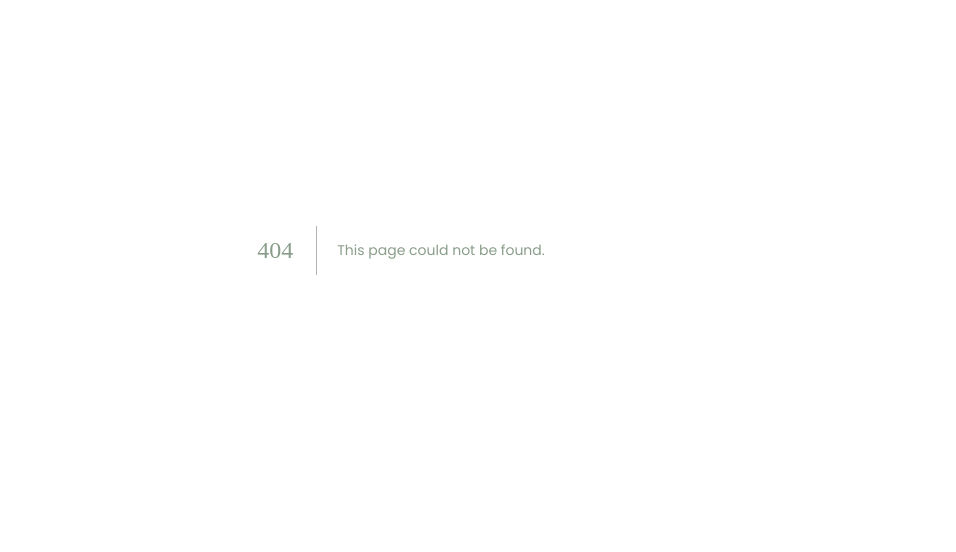
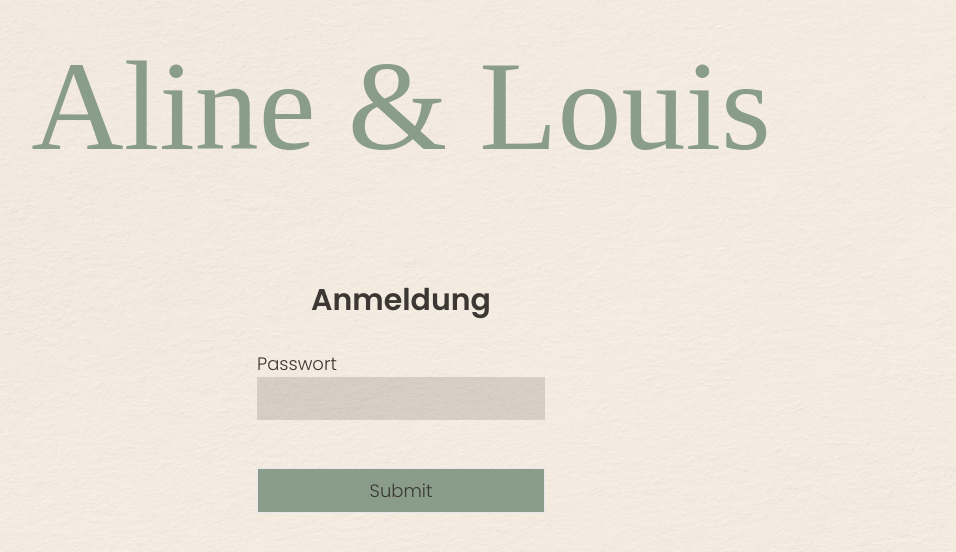
Before and after one commit to julian-jaeger-06/hochzeit-main, a Next.js app: page /auth in a window 1280 px wide. Before the commit this address had no page. Shown: the part 150-702 px from the top of the page, without its empty margins (239-1195 px from the left). Built offline with nearby package versions, Linux system fonts and the light colour scheme; a web font is replaced by a local one.

Commit message:
add password page

```diff
--- a/next.config.js
+++ b/next.config.js
@@ -1,4 +1,4 @@
 /** @type {import('next').NextConfig} */
-const nextConfig = { experimental: { serverActions: true } };
+const nextConfig = {};
 
 module.exports = nextConfig;
--- /dev/null
+++ b/src/app/auth/actions.ts
@@ -0,0 +1,13 @@
+"use server";
+import { cookies } from "next/headers";
+import { redirect } from "next/navigation";
+export async function authenticate(prevState: any, formData: FormData) {
+  const password = formData.get("password")?.toString();
+
+  if (password === "AlineLouis2024") {
+    cookies().set("auth", password, { secure: true });
+    redirect("/");
+  } else {
+    return { message: "Passwort falsch" };
+  }
+}
--- /dev/null
+++ b/src/app/auth/page.tsx
@@ -0,0 +1,41 @@
+"use client";
+import { useFormState } from "react-dom";
+import { authenticate } from "./actions";
+import Image from "next/image";
+import bg from "@/assets/background_paper.jpeg";
+
+const initialState = {
+  message: null,
+};
+
+export default function Page() {
+  const [state, formAction] = useFormState(authenticate, initialState);
+
+  return (
+    <>
+      <h1>Aline & Louis</h1>
+      <Image
+        alt="Mountains"
+        src={bg}
+        placeholder="blur"
+        quality={100}
+        className="fixed inset-0 -z-10 w-screen h-screen object-cover"
+      />
+      <div className="grid place-content-center">
+        <div className="text-center font-bold text-3xl mb-8">Anmeldung</div>
+        <form action={formAction} className="flex flex-col">
+          <label className="mb-12 relative">
+            <div>Passwort</div>
+            <input name="password" type="password" className="InputText" />
+            <div className="text-sm text-red-400 absolute -bottom-6">
+              {state?.message}
+            </div>
+          </label>
+          <button className="border p-2 bg-[rgba(137,157,138,1)]">
+            Submit
+          </button>
+        </form>
+      </div>
+    </>
+  );
+}
--- a/src/app/globals.css
+++ b/src/app/globals.css
@@ -119,3 +119,18 @@ a {
 a:hover {
   color: var(--green);
 }
+
+.InputText {
+  width: 18rem;
+  padding: 0.5rem;
+  border: none;
+  color: black;
+  background-color: #d7d4d4bb;
+  outline-color: #899d8a;
+  mix-blend-mode: multiply;
+}
+
+.InputText::placeholder {
+  opacity: 70%;
+  color: var(--dark-brown);
+}
--- a/src/app/page.tsx
+++ b/src/app/page.tsx
@@ -8,6 +8,8 @@ import Footer from "@/components/Footer/Footer";
 import Anmeldung from "@/components/Anmeldung/Anmeldung";
 import bg from "@/assets/background_paper.jpeg";
 import Image from "next/image";
+import { cookies } from "next/headers";
+import { redirect } from "next/navigation";
 
 export default function Home() {
   const links = [
@@ -17,6 +19,11 @@ export default function Home() {
     { label: "Übernachtung", url: "#uebernachtung" },
     { label: "Anmeldung", url: "#anmeldung" },
   ];
+
+  const auth = cookies().get("auth")?.value;
+  if (auth !== "AlineLouis2024") {
+    redirect("/auth");
+  }
 
   return (
     <>
--- a/src/components/Ablauf/ablauf.css
+++ b/src/components/Ablauf/ablauf.css
@@ -21,7 +21,7 @@
 .AblaufFakten {
   display: flex;
   flex-direction: column;
-  align-items: start;
+  align-items: flex-start;
   gap: 3rem;
   position: relative;
   padding: 0;
@@ -34,7 +34,7 @@
 .AblaufFaktenGroup {
   display: flex;
   flex-direction: column;
-  align-items: start;
+  align-items: flex-start;
   gap: 1.5rem;
 
   @media (min-width: 1024px) {
--- a/src/components/Footer/Footer.tsx
+++ b/src/components/Footer/Footer.tsx
@@ -35,8 +35,8 @@ export default function Footer() {
                         </span>
                         <svg width="48" height="42" viewBox="0 0 48 42" fill="none" xmlns="http://www.w3.org/2000/svg">
                             <g id="heart">
-                            <path id="Vector" d="M24.1965 6.84749C14.8286 -3.351 2.8813 4.23623 2.61717 14.8798C2.3531 25.5212 10.8078 31.164 16.9723 36.2212C19.1473 38.0043 21.2436 39.6848 23.3818 39.6778" stroke="rgba(248, 240, 229, 1)" stroke-width="4" stroke-linecap="round"/>
-                            <path id="Vector_2" opacity="0.5" d="M24.1829 6.91737C34.0586 -3.34401 45.6312 4.16634 45.3671 14.8099C45.1029 25.4535 36.3668 31.1525 29.9502 36.2509C27.6865 38.0463 25.5064 39.7407 23.3682 39.7477" stroke="rgba(248, 240, 229, 1)" stroke-width="4" stroke-linecap="round"/>
+                            <path id="Vector" d="M24.1965 6.84749C14.8286 -3.351 2.8813 4.23623 2.61717 14.8798C2.3531 25.5212 10.8078 31.164 16.9723 36.2212C19.1473 38.0043 21.2436 39.6848 23.3818 39.6778" stroke="rgba(248, 240, 229, 1)" strokeWidth="4" stroke-linecap="round"/>
+                            <path id="Vector_2" opacity="0.5" d="M24.1829 6.91737C34.0586 -3.34401 45.6312 4.16634 45.3671 14.8099C45.1029 25.4535 36.3668 31.1525 29.9502 36.2509C27.6865 38.0463 25.5064 39.7407 23.3682 39.7477" stroke="rgba(248, 240, 229, 1)" strokeWidth="4" stroke-linecap="round"/>
                             </g>
                         </svg>
                     </div>
--- a/src/components/Location/location.css
+++ b/src/components/Location/location.css
@@ -23,7 +23,7 @@
     @media (min-width: 1024px) {
         grid-template-columns: 1fr 1fr;
         gap: 50px;
-        text-align: start;
+        text-align: flex-start;
       }
 }
 
--- a/src/components/Uebernachtung/uebernachtung.css
+++ b/src/components/Uebernachtung/uebernachtung.css
@@ -21,7 +21,7 @@
 .UebernachtungFakten {
   display: flex;
   flex-direction: column;
-  align-items: start;
+  align-items: flex-start;
   gap: 3rem;
   position: relative;
   padding: 0;
@@ -35,7 +35,7 @@
 .UebernachtungFaktenGroup {
   display: flex;
   flex-direction: column;
-  align-items: start;
+  align-items: flex-start;
   gap: 1.5rem;
 }
 
```
Also changed, not shown: package.json (+4 -4 lines), src/app/layout.tsx (+12 -11 lines), src/assets/HeartIcon.tsx (+30 -11 lines), 1 other file (tests, documents, lock files or other folders).
